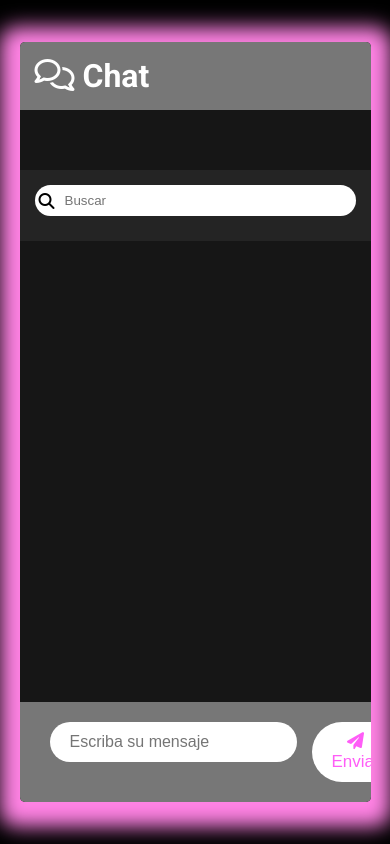
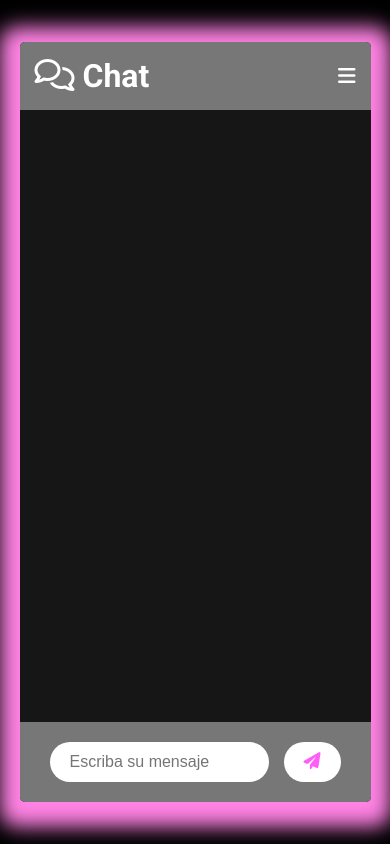
Before and after one commit to Nemuriael/Proyecto-Geeks, a plain HTML site: page index.html in a window 390 px wide. Drawn offline with Linux system fonts and the light colour scheme; a web font is replaced by a local one.

Commit message:
Added some responsiveness
Hamburger menu, and some more styling.

```diff
--- a/css/style.css
+++ b/css/style.css
@@ -27,6 +27,11 @@ body {
 	padding: 0;
 	padding-top: 5vh;
 	background: #000000;
+}
+
+
+.menu-button {
+	display: none;
 }
 
 ul {
@@ -235,11 +240,33 @@ h2.active {
 }
 
 @media (max-width: 700px) {
+	.hidden {
+		display: none;
+	}
+
+	.send-text {
+		display: none;
+	}
+
+	.menu-button {
+		display: initial;
+		background: none;
+		color: #fff;
+		border: none;
+		font-size: 20px;
+	}
+
+	.toggled.menu-button{
+		color: #f9bfff;
+	}
+
 	.chat-main {
 		display: block;
+		overflow-y: auto;
 	}
 
 	.chat-sidebar {
-		display: none;
+		padding-bottom: 20px;
+		max-height: 200px;
 	}
 }
--- a/index.html
+++ b/index.html
@@ -12,9 +12,10 @@
   <div class="chat-container">
     <header class="chat-header">
       <h1><i class="fa-regular fa-comments"></i> Chat </h1>
+      <button class="menu-button" onclick="toggleMenu()"><i class="fa-solid fa-bars"></i></button>
     </header>
     <main class="chat-main">
-      <div class="chat-sidebar">
+      <div class="chat-sidebar hidden">
         <div class="flex">
           <h3><i class="fa-solid fa-people-roof"></i> Salas </h3>
           <button class="addButton" onclick="createChannel()"><i class="fa-solid fa-plus"></i></button>
@@ -22,7 +23,7 @@
         <div id="channels"></div>
       </div>
       <div class="chat-messages"></div>
-      <div class="chat-search">
+      <div class="chat-search hidden">
         <form class="search-bar">
           <label for="search">Buscar</label>
           <i class="fa-solid fa-magnifying-glass"></i>
@@ -40,12 +41,13 @@
       <form id="chat-form">
         <input
           id="msg"
+          style="min-width: 100px;"
           type="text"
           placeholder="Escriba su mensaje"
           required
           autocomplete="off"
         />
-        <button class="btn"><i class="fa-solid fa-paper-plane"></i> Enviar</button>
+        <button class="btn"><i class="fa-solid fa-paper-plane"></i> <span class="send-text">Enviar</span> </button>
       </form>
     </div>
   </div>
--- a/js/main.js
+++ b/js/main.js
@@ -1,6 +1,11 @@
 const chatForm = document.querySelector("#chat-form");
 const messageContainer = document.querySelector(".chat-messages");
+const searchContainer = document.querySelector(".chat-search");
+const sidebarContainer = document.querySelector(".chat-sidebar");
 const searchBar = document.querySelector(".search-bar");
+const menuButton = document.querySelector(".menu-button");
+const chatFormContainer = document.querySelector(".chat-form-container");
+let toggled = false;
 
 chatForm.addEventListener("submit", (e) => {
   e.preventDefault();
@@ -56,6 +61,9 @@ searchBar.addEventListener("submit", (e) => {
 //Click para ir al indice del mensaje
 
 function goToMessage(indexChannel, indexMessage) {
+  if (toggled) {
+    toggleMenu();
+  }
   changeChannel(indexChannel, indexMessage);
 }
 //Print del mensaje
@@ -101,6 +109,9 @@ function printChannel(index) {
 //Selector de canal que guarda los mensajes
 
 function changeChannel(indexChannel, indexMessage) {
+  if (toggled) {
+    toggleMenu();
+  }
   const previousChannelElement = document.querySelector(
     "#channels h2:nth-child(" + (currentChannel + 1) + ")"
   );
@@ -128,5 +139,22 @@ function createChannel() {
   }
 }
 
+function toggleMenu() {
+  if (toggled) {
+    searchContainer.classList.add("hidden");
+    sidebarContainer.classList.add("hidden");
+    chatFormContainer.classList.remove("hidden");
+    menuButton.classList.remove("toggled");
+    messageContainer.classList.remove("hidden");
+  } else {
+    searchContainer.classList.remove("hidden");
+    sidebarContainer.classList.remove("hidden");
+    chatFormContainer.classList.add("hidden");
+    menuButton.classList.add("toggled");
+    messageContainer.classList.add("hidden");
+  }
+  toggled = !toggled;
+}
+
 printChannel(currentChannel);
 changeChannel(currentChannel);
```
Also changed, not shown: 1 other file.
